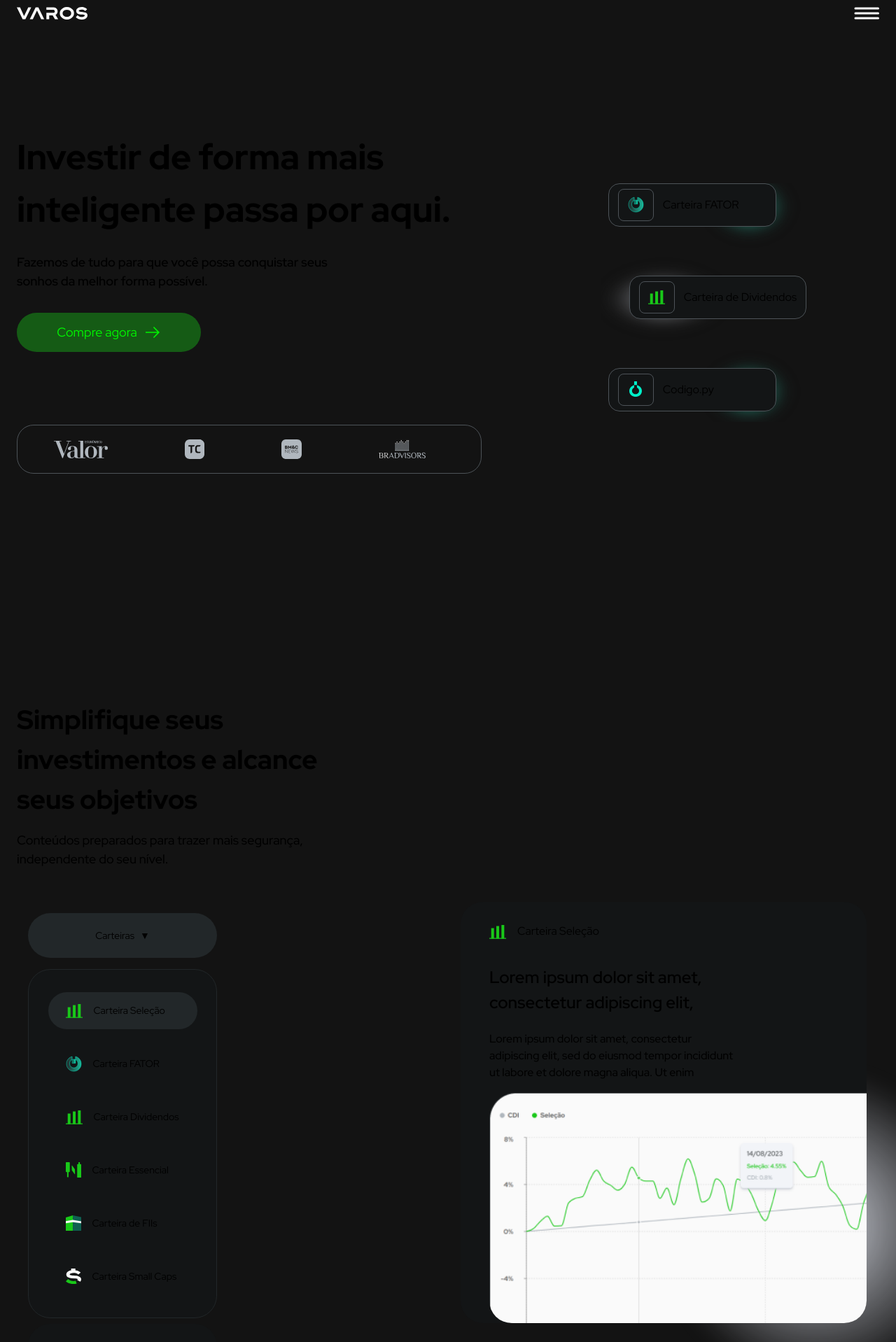
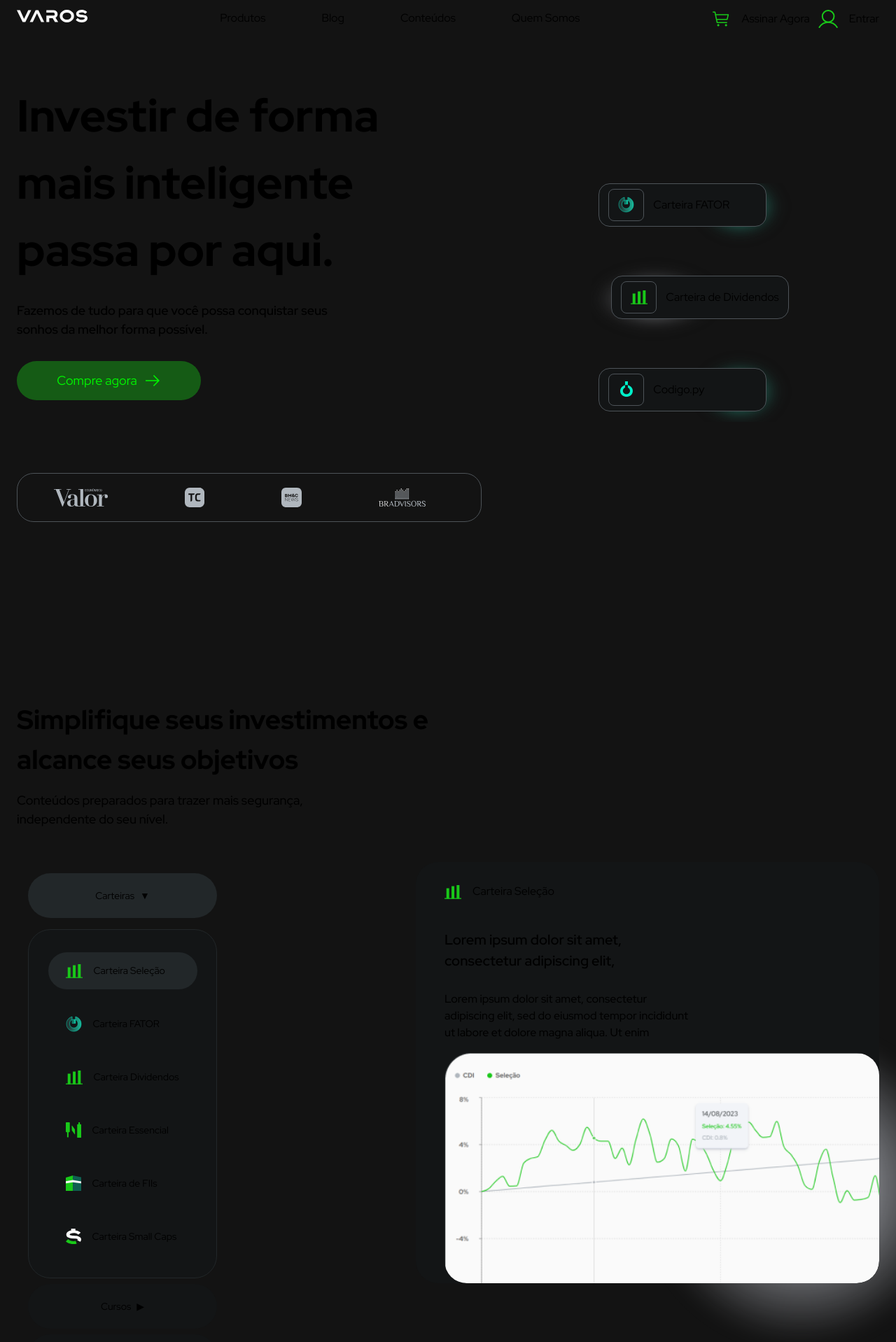
Before and after one commit to YagoLeite/varos-test, a Next.js app: page / in a window 1280 px wide. Shown: the top 1918 px of the page at 70% size. Built offline with nearby package versions, Linux system fonts and the light colour scheme.

Commit message:
almost done

```diff
--- a/src/components/footer/Footer.tsx
+++ b/src/components/footer/Footer.tsx
@@ -14,14 +14,14 @@ const Footer = () => {
         </div>
       </div>
       <div className="flex gap-[24px] flex-wrap w-full justify-between ">
-        <div className="flex flex-col gap-[24px] text-[16px] font-medium ">
+        <div className="flex flex-col gap-[24px] text-[16px] font-medium max-w-[172px] ">
           <h1 className="text-[20px] font-bold ">Cursos</h1>
           <p>Valuation do Zero ao Avançado 2.0</p>
           <p>Código.py</p>
           <p>Minicurso Reels</p>
           <p>Enciclopédia de FII</p>
         </div>
-        <div className="flex flex-col gap-[24px] text-[16px] font-medium ">
+        <div className="flex flex-col gap-[24px] text-[16px] font-medium max-w-[172px] ">
           <h1 className="text-[20px] font-bold ">Carteiras</h1>
           <p>Carteira FATOR</p>
           <p>Carteira Seleção</p>
@@ -30,11 +30,11 @@ const Footer = () => {
           <p>Carteira dividendos</p>
           <p>Carteira de FIIs</p>
         </div>
-        <div className="flex flex-col gap-[24px] text-[16px] font-medium ">
+        <div className="flex flex-col gap-[24px] text-[16px] font-medium max-w-[172px] ">
           <h1 className="text-[20px] font-bold ">Sobre</h1>
           <p>Quem somos </p>
         </div>
-        <div className="flex flex-col gap-[24px] text-[16px] font-medium ">
+        <div className="flex flex-col gap-[24px] text-[16px] font-medium max-w-[172px] ">
           <h1 className="text-[20px] font-bold ">Redes Sociais</h1>
           <p>Instagram</p>
           <p>Twitter</p>
--- a/src/components/goals/Goals.tsx
+++ b/src/components/goals/Goals.tsx
@@ -26,6 +26,7 @@ const Goals: React.FC = () => {
           setOption={setOption}
           option={option}
         />
+
         <Graph option={option} selectedDropdown={selectedDropdown} />
       </div>
     </div>
--- a/src/components/goals/Graph.tsx
+++ b/src/components/goals/Graph.tsx
@@ -1,9 +1,4 @@
 import React from "react";
-import {
-  BarGraphIcon,
-  HorizontalLinesIcon,
-  PowerButtonIcon,
-} from "../svgs/Icon";
 import AnimatedWrapper from "../animations/AnimatedWrapper";
 import { AnimatePresence, Variants, motion } from "framer-motion";
 import { DropdownData } from "@/data/DropdownData";
@@ -24,33 +19,6 @@ const textVariants: Variants = {
     transition: { duration: 0.5 },
   },
 };
-
-const data = [
-  {
-    title: "Lorem ipsum dolor sit amet, consectetur adipiscing elit, ",
-    text: "Lorem ipsum dolor sit amet, consectetur adipiscing elit, sed do eiusmod tempor incididunt ut labore et dolore magna aliqua. Ut enim ",
-    icon: <HorizontalLinesIcon />,
-    name: "Carteira Seleção",
-  },
-  {
-    title: "Perfeito para curtir a Bolsa",
-    text: "Juntamos o que há de melhor nas Carteiras VAROS: uma estratégia completa para você ter resultados exponenciais.",
-    icon: <PowerButtonIcon />,
-    name: "Carteira FATOR",
-  },
-  {
-    title: "Lorem ipsum dolor sit amet, consectetur adipiscing elit, ",
-    text: "Lorem ipsum dolor sit amet, consectetur adipiscing elit, sed do eiusmod tempor incididunt ut labore et dolore magna aliqua. Ut enim ",
-    icon: <BarGraphIcon />,
-    name: "Carteira Dividendos",
-  },
-  {
-    title: "A combinação perfeita pra você aproveitar a virada da Bolsa",
-    text: "Juntamos o que há de melhor nas Carteiras VAROS: uma estratégia completa para você ter resultados exponenciais. ",
-    icon: <HorizontalLinesIcon />,
-    name: "Carteira Seleção",
-  },
-];
 
 type GraphProps = {
   option: number;
@@ -85,7 +53,7 @@ const Graph: React.FC<GraphProps> = ({
               </AnimatePresence>
             </div>
           </div>
-          <div className="flex flex-col gap-[1px] w-[355px]  ">
+          <div className="flex flex-col gap-[1px] max-w-[355px] w-full  ">
             <div className="overflow-hidden min-h-[110px]  flex items-center">
               <AnimatePresence mode="wait">
                 <motion.h1
@@ -94,7 +62,7 @@ const Graph: React.FC<GraphProps> = ({
                   initial="initial"
                   animate="animate"
                   exit="exit"
-                  className="text-[38px] mobile:text-[24px] font-semibold "
+                  className="text-[38px] mobile:text-[20px] font-semibold "
                 >
                   {graphData?.[option].title}
                 </motion.h1>
--- a/src/components/goals/Menu.tsx
+++ b/src/components/goals/Menu.tsx
@@ -67,7 +67,7 @@ const Dropdown: React.FC<DropdownProps> = ({
   option,
 }) => {
   return (
-    <div className="w-[270px] mobile:w-full flex flex-col gap-[16px] text-[14px] ">
+    <div className="tablet:w-[270px] desktop:w-[270px] mobile:w-full flex flex-col gap-[16px] text-[14px] ">
       <button
         onClick={() => {
           setSelected(title);
@@ -87,7 +87,7 @@ const Dropdown: React.FC<DropdownProps> = ({
             initial="closed"
             animate="open"
             exit="closed"
-            className="origin-top tablet:w-[270px] mobile:w-full rounded-[32px] bg-featuredCardBlack border gap-[22px] flex flex-col border-secondGray py-[32px] items-center"
+            className="origin-top tablet:w-[270px] mobile:pl-[32px] tablet:pl-[0px] desktop:pl-[0px] mobile:w-full rounded-[32px] bg-featuredCardBlack border gap-[22px] flex flex-col border-secondGray py-[32px] desktop:items-center tablet:items-center mobile:items-start "
           >
             {items.map((item, index) => (
               <motion.div
@@ -119,9 +119,9 @@ const Menu: React.FC<MenuProps> = ({
   option,
 }) => {
   return (
-    <div className="w-full">
-      <AnimatedWrapper from="left">
-        <div className="p-4 space-y-2">
+    <AnimatedWrapper from="left">
+      <div className="flex w-full  mobile:justify-center tablet:justify-start desktop:justify-start">
+        <div className="p-4 space-y-2 w-full">
           {DropdownData.map((dropdown) => (
             <Dropdown
               key={dropdown.title}
@@ -134,8 +134,8 @@ const Menu: React.FC<MenuProps> = ({
             />
           ))}
         </div>
-      </AnimatedWrapper>
-    </div>
+      </div>
+    </AnimatedWrapper>
   );
 };
 
--- a/src/components/header/Header.tsx
+++ b/src/components/header/Header.tsx
@@ -1,12 +1,17 @@
-import React from "react";
+"use client";
+import React, { useState } from "react";
 import { CartIcon, UserIcon, VarosTextLogo } from "../svgs/Icon";
 import Nav from "./Nav";
 
 const Header: React.FC = () => {
+  const [isOpen, setIsOpen] = useState(false);
   return (
-    <header className="flex justify-between items-start h-[64px] max-h-[64px] pt-[10px] ">
-      <div className="logo">
+    <header className="flex justify-between items-start h-[64px] max-h-[64px] pt-[14px] ">
+      <div className="logo mobile:hidden tablet:block desktop:block ">
         <VarosTextLogo />
+      </div>
+      <div className="logo mobile:block tablet:hidden desktop:hidden ">
+        {!isOpen && <VarosTextLogo />}
       </div>
 
       <div className="menu desktop:flex tablet:hidden mobile:hidden gap-[80px] font-[14px] ">
@@ -39,8 +44,8 @@ const Header: React.FC = () => {
         </a>
       </div>
 
-      <div className="desktop:hidden tablet:block mobile:block items-end relative z-20">
-        <Nav />
+      <div className="desktop:hidden tablet:block mobile:block items-end w-full flex relative z-20">
+        <Nav isOpen={isOpen} setIsOpen={setIsOpen} />
       </div>
     </header>
   );
--- a/src/components/header/Nav.tsx
+++ b/src/components/header/Nav.tsx
@@ -7,12 +7,12 @@ import {
   RightArrowIcon,
   UserIcon,
 } from "../svgs/Icon";
-import { motion, Variants } from "framer-motion";
+import { AnimatePresence, motion, Variants } from "framer-motion";
 
 const variants: Variants = {
   open: {
     height: "1000px",
-    width: "390px",
+    width: "100%",
     transition: { duration: 0.5, ease: "easeIn" },
   },
   closed: {
@@ -27,31 +27,42 @@ const contentVariants: Variants = {
   closed: { opacity: 0 },
 };
 
-const Nav: React.FC = () => {
-  const [isOpen, setIsOpen] = useState(false);
+type NavProps = {
+  isOpen: boolean;
+  setIsOpen: (value: boolean | ((prev: boolean) => boolean)) => void;
+};
 
+const Nav: React.FC<NavProps> = ({ isOpen, setIsOpen }: NavProps) => {
   return (
-    <div className="bg-wrapperBlack">
-      <motion.div variants={variants} animate={isOpen ? "open" : "closed"}>
-        <div className="w-full flex justify-end">
+    <div className="w-full flex flex-col items-end justify-end">
+      <div className="">
         <div onClick={() => setIsOpen((prev) => !prev)}>
           {isOpen ? <CloseIcon /> : <HamburgIcon />}
         </div>
       </div>
       <motion.div
+        variants={variants}
+        className="w-full bg-wrapperBlack max-w-[390px] flex flex-col justify-end items-end"
+        animate={isOpen ? "open" : "closed"}
+      >
+        <AnimatePresence>
+          {isOpen && (
+            <motion.div
               variants={contentVariants}
-          animate={isOpen ? "open" : "closed"}
-          className="w-full h-full flex flex-col items-center "
+              initial="closed"
+              animate={"open"}
+              exit="closed"
+              className="w-full h-full flex flex-col items-center  "
             >
               <DividerIcon />
               <div className="flex flex-col gap-[40px] w-full max-w-[340px] mt-[54px] ">
                 {/* Botoes */}
                 <div className="flex flex-col gap-[16px]">
-              <button className="flex justify-center items-center gap-[16px] py-[10px] rounded-[4px] border border-navButton w-[336px] ">
+                  <button className="flex justify-center items-center gap-[16px] py-[10px] rounded-[4px] border border-navButton w-full min-w-[280px] max-w-[336px] ">
                     <UserIcon />
                     <p className="text-[18px] font-semibold ">ENTRAR</p>
                   </button>
-              <button className="flex justify-center items-center gap-[16px] rounded-[4px] py-[10px] border border-navButton bg-navButtonGreen w-[336px] ">
+                  <button className="flex justify-center items-center gap-[16px] rounded-[4px] py-[10px] border border-navButton bg-navButtonGreen w-full min-w-[280px] max-w-[336px] ">
                     <p className="text-[18px] font-semibold text-black ">
                       ASSINAR AGORA
                     </p>
@@ -60,7 +71,9 @@ const Nav: React.FC = () => {
 
                 {/* Produtos */}
                 <div className="bg-inputBackground rounded-[8px] flex flex-col py-[26px] ">
-              <h1 className="text-[16px] font-[700] pl-[20px] ">Produtos</h1>
+                  <h1 className="text-[16px] font-[700] pl-[20px] ">
+                    Produtos
+                  </h1>
 
                   <div className="h-[1px] bg-dividerGray w-full mt-[21px] mb-[32px] " />
                   <div className="flex flex-col gap-[24px] ">
@@ -70,9 +83,9 @@ const Nav: React.FC = () => {
                         <RightArrowIcon />
                       </div>
                       <p className="text-customGray text-[12px] font-[400] max-w-[85%] ">
-                    Aprenda a encontrar as melhores ações, invista seu dinheiro
-                    de maneira inteligente e construa um futuro financeiro
-                    sólido.
+                        Aprenda a encontrar as melhores ações, invista seu
+                        dinheiro de maneira inteligente e construa um futuro
+                        financeiro sólido.
                       </p>
                     </div>
 
@@ -82,9 +95,9 @@ const Nav: React.FC = () => {
                         <RightArrowIcon />
                       </div>
                       <p className="text-customGray text-[12px] font-[400] max-w-[85%] ">
-                    Aprenda a encontrar as melhores ações, invista seu dinheiro
-                    de maneira inteligente e construa um futuro financeiro
-                    sólido.
+                        Aprenda a encontrar as melhores ações, invista seu
+                        dinheiro de maneira inteligente e construa um futuro
+                        financeiro sólido.
                       </p>
                     </div>
 
@@ -94,9 +107,9 @@ const Nav: React.FC = () => {
                         <RightArrowIcon />
                       </div>
                       <p className="text-customGray text-[12px] font-[400] max-w-[85%] ">
-                    Aprenda a encontrar as melhores ações, invista seu dinheiro
-                    de maneira inteligente e construa um futuro financeiro
-                    sólido.
+                        Aprenda a encontrar as melhores ações, invista seu
+                        dinheiro de maneira inteligente e construa um futuro
+                        financeiro sólido.
                       </p>
                     </div>
                   </div>
@@ -106,11 +119,15 @@ const Nav: React.FC = () => {
               <div className="flex flex-col gap-[24px] mt-[64px] ">
                 <h1 className="text-[16px] font-[700] pl-[50px] ">Blog</h1>
                 <DividerIcon />
-            <h1 className="text-[16px] font-[700] pl-[50px] ">Quem somos</h1>
+                <h1 className="text-[16px] font-[700] pl-[50px] ">
+                  Quem somos
+                </h1>
                 <DividerIcon />
                 <h1 className="text-[16px] font-[700] pl-[50px] ">Conteúdos</h1>
               </div>
             </motion.div>
+          )}
+        </AnimatePresence>
       </motion.div>
     </div>
   );
--- a/src/components/hero/Hero.tsx
+++ b/src/components/hero/Hero.tsx
@@ -18,7 +18,7 @@ import Marquee from "react-fast-marquee";
 
 const Hero: React.FC = () => {
   return (
-    <div className="w-full h-full flex flex-grow justify-center items-center gap-10 ">
+    <div className="w-full h-full flex flex-grow justify-center items-center ">
       <div className="w-full overflow-hidden h-fit ">
         <AnimatedWrapper from="left">
           <div className="w-full max-w-[664px]  flex flex-col gap-[24px]">
@@ -55,7 +55,7 @@ const Hero: React.FC = () => {
           </div>
         </AnimatedWrapper>
       </div>
-      <div className="w-[50%] hidden tablet:flex desktop:flex overflow-hidden h-fit   ">
+      <div className="w-[50%] hidden tablet:flex desktop:flex overflow-hidden h-fit  ">
         <AnimatedWrapper from="right">
           <div className="w-full  flex flex-col gap-[70px]  items-start  pb-[15px]  ">
             <div className="relative ">
@@ -70,8 +70,8 @@ const Hero: React.FC = () => {
               </div>
             </div>
 
-            <div className="relative">
-              <FeaturedCards style={{ marginLeft: "40px" }}>
+            <div className="relative min-w-[255px] ">
+              <FeaturedCards style={{ marginLeft: "28px" }}>
                 <div className="w-[51px] h-[46px] rounded-[8px] border border-featuredCardGray flex justify-center items-center">
                   <BarGraphIcon />
                 </div>
--- a/src/components/testimonials/Carousel.tsx
+++ b/src/components/testimonials/Carousel.tsx
@@ -4,7 +4,7 @@ import { motion, AnimatePresence, Variants } from "framer-motion";
 
 const data: string[] = [
   "Conteúdos preparados para trazer mais segurança, independente do seu nível. Conteúdos preparados para trazer mais segurança, independente do seu nível.Conteúdos preparados para trazer mais segurança, independente do seu nível.",
-  "Eu acompanho vários gestores de fundo e educadores financeiros. Tu de longe és um dos que mais contribui para minha construção de conhecimento. A forma que colocas coisas que outras pessoas fazem parecer complexas de uma forma super simples e ginal. Parabéns! E continue.",
+  "Eu acompanho vários gestores de fundo e educadores financeiros. Tu de longe és um dos que mais contribui para minha construção de conhecimento. A forma que colocas coisas que outras pessoas fazem parecer complexas de uma forma super simples e ginal.",
   "Nunca vi algo tão completo que nem o de vocês. E olha que esses 11 anos que tô no MF já assinei muita casa de análise. Nada chega perto do trabalho seu e da sua equipe.",
 ];
 
@@ -31,7 +31,7 @@ const Carousel: React.FC = () => {
   useEffect(() => {
     const interval = setInterval(() => {
       setPosition((prevPosition) => (prevPosition + 1) % data.length);
-    }, 6000);
+    }, 3000);
 
     return () => clearInterval(interval);
   }, []);
@@ -56,13 +56,13 @@ function CarouselCard({ position }: CarouselCardProps) {
       initial="initial"
       animate="animate"
       exit="exit"
-      className="bg-featuredCardBlack border rounded-[24px] border-secondGray w-[372px] h-[385px] flex jusitfy-center items-center px-[48px]  py-[24px] "
+      className="bg-featuredCardBlack border rounded-[24px] border-secondGray desktop:w-[372px] tablet:w-[372px] mobile:w-full h-fit min-h-[380px] flex jusitfy-center items-center px-[48px] py-[10px] "
     >
       <div className="flex flex-col gap-[16px] w-full h-fit  ">
         <div className="h-[25px] w-fit overflow-hidden  flex justify-center items-center ">
           <h1 className="text-quoteGreen text-[38px] font-black  ">“</h1>
         </div>
-        <p className="text-[18px] font-medium ">{data[position]}</p>
+        <p className="text-[18px] font-[500] ">{data[position]}</p>
         <p className="text-[18px] font-medium italic ">Assinante VAROS</p>
       </div>
     </motion.div>
--- a/src/components/testimonials/Testimonials.tsx
+++ b/src/components/testimonials/Testimonials.tsx
@@ -19,21 +19,21 @@ const Testimonials: React.FC = () => {
         </div>
       </AnimatedWrapper>
       <AnimatedWrapper from="right">
-        <div className="w-full flex flex-col justify-start items-center  ">
+        <div className="w-full flex flex-col justify-start items-center gap-[30px] ">
           <div
-            className="bg-cover bg-center w-[564px] tablet:w-[414px ] mobile:w-full  h-[400px] "
+            className="bg-cover bg-center desktop:w-[564px] tablet:w-[414px] mobile:w-full  desktop:h-[400px] tablet:h-[350px] mobile:h-[252px] h-full "
             style={{ backgroundImage: "url('/threeGuysImage.png')" }}
           />
-          <div className="w-[564px] tablet:w-[414px ] mobile:w-full  flex justify-center items-center border rounded-[32px] py-[16px] border-featuredCardGray h-[104px] ">
-            <div className="flex gap-[38px] ">
+          <div className="desktop:w-[564px] tablet:w-[414px] mobile:w-full  flex justify-center items-center border rounded-[32px] py-[16px] border-featuredCardGray h-[104px] ">
+            <div className="flex tablet:gap-[38px] mobile:gap-[16px] desktop:gap-[38px] ">
               <div className="max-w-[100px] flex flex-col items-center  ">
                 <p className="text-[18px] font-bold ">+1000</p>
-                <p className="text-[14px] font-normal text-center ">
+                <p className="text-[14px] font-[400] text-center ">
                   Nota média geral das aulas
                 </p>
               </div>
               <div className="max-w-[100px] flex flex-col items-center  ">
-                <p className="text-[18px] font-bold ">4,8/5</p>
+                <p className="text-[18px] font-bold text-quoteGreen ">4,8/5</p>
                 <p className="text-[14px] font-normal text-center ">
                   Nota média geral das aulas
                 </p>
--- a/src/data/DropdownData.tsx
+++ b/src/data/DropdownData.tsx
@@ -43,7 +43,7 @@ export const DropdownData = [
         icon: <FiiIcon />,
         label: "Carteira de FIIs",
         title: "Lorem ipsum dolor scit amet, consectetur adipiscing et, ",
-        text: "Lorem ipsum dolor sit amet, consectetur adipiscing elit, sed dso eiusmod tempor incididcunt ut labore et dolore magna aliqua. Ut enim ",
+        text: "Lorem ipsum dolor sit amet, consectetur adipiscing, sed dso eiusmod tempor incididcunt ut labore et dolore magna aliqua. Ut enim ",
       },
       {
         icon: <SmallCapsIcon />,
--- a/tailwind.config.ts
+++ b/tailwind.config.ts
@@ -38,9 +38,12 @@ const config: Config = {
         sans: ["Red Hat Display", "sans-serif"],
       },
       screens: {
-        mobile: "390px",
+        // mobile: "390px",
+        // tablet: "900px",
+        // desktop: "1440px",
+        mobile: "0px",
         tablet: "900px",
-        desktop: "1440px",
+        desktop: "1100px",
       },
     },
   },
```
Lines whose indentation alone changed are shown as unchanged.
